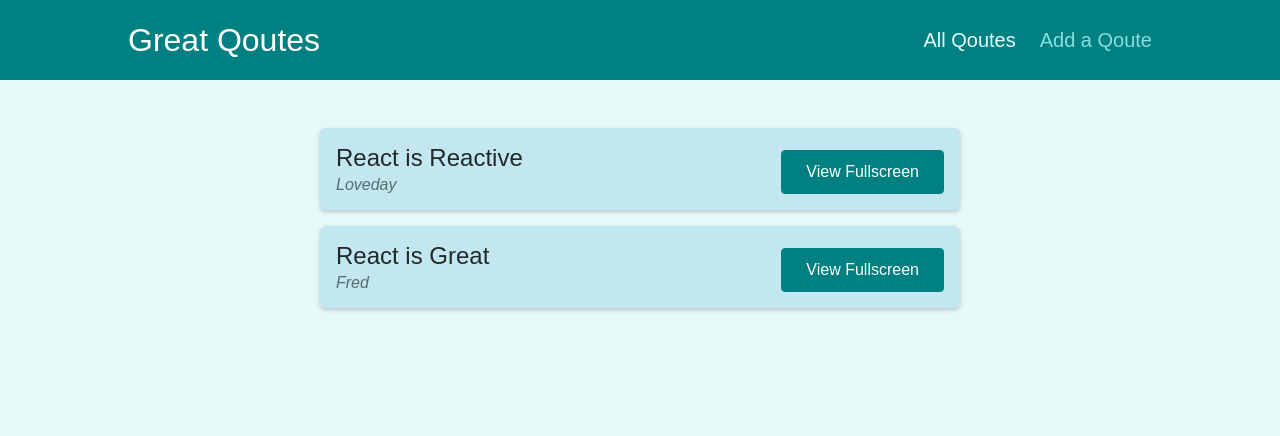
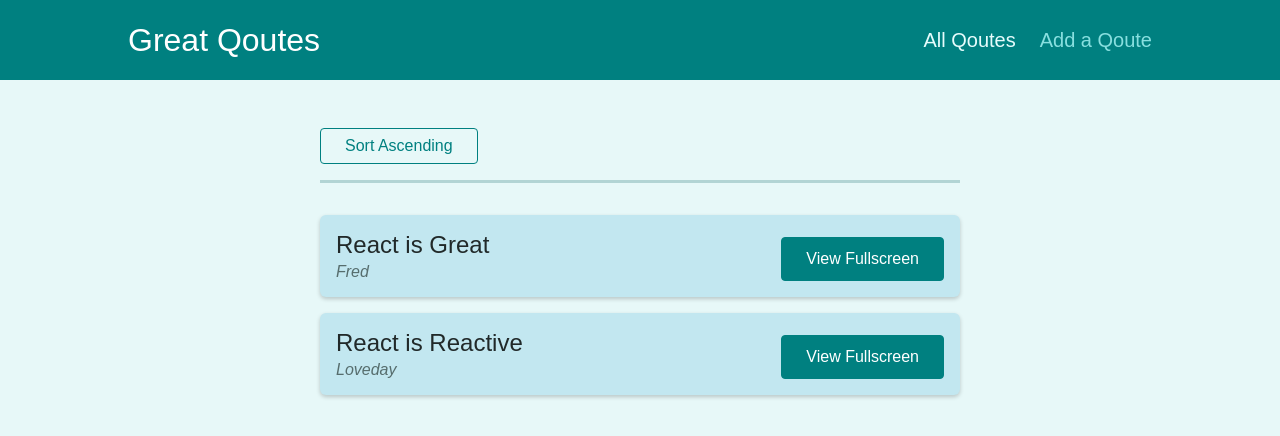
Before and after one commit to Loveday-Alfred/myReactJourney, a React (Create React App) app in the folder routing-routing/practice-project/: page /qoutes in a window 1280 px wide. Shown: the top 436 px of the page. Built offline with nearby package versions, Linux system fonts and the light colour scheme.

Commit message:
dynamic sorting routes

```diff
--- a/routing-routing/practice-project/src/components/quotes/QuoteForm.js
+++ b/routing-routing/practice-project/src/components/quotes/QuoteForm.js
@@ -1,10 +1,13 @@
-import { useRef } from 'react';
+import { useRef, useState } from 'react';
+import { Prompt } from 'react-router-dom';
 
 import Card from '../UI/Card';
 import LoadingSpinner from '../UI/LoadingSpinner';
 import classes from './QuoteForm.module.css';
 
 const QuoteForm = (props) => {
+  const [isEntered, setIsEntered] = useState(false);
+
   const authorInputRef = useRef();
   const textInputRef = useRef();
 
@@ -19,9 +22,19 @@
     props.onAddQuote({ author: enteredAuthor, text: enteredText });
   }
 
+  const finishEnteringHandler = () => {
+    setIsEntered(false);
+  };
+
+  const formFocusedHandler = () => {
+    setIsEntered(true);
+  };
+
   return (
+    <>
+    <Prompt when={isEntered} message={(location) => 'Are u sure u wanna leave, entered data will be lost'} />
     <Card>
-      <form className={classes.form} onSubmit={submitFormHandler}>
+      <form onFocus={formFocusedHandler} className={classes.form} onSubmit={submitFormHandler}>
         {props.isLoading && (
           <div className={classes.loading}>
             <LoadingSpinner />
@@ -37,10 +50,11 @@
           <textarea id='text' rows='5' ref={textInputRef}></textarea>
         </div>
         <div className={classes.actions}>
-          <button className='btn'>Add Quote</button>
+          <button onClick={finishEnteringHandler} className='btn'>Add Quote</button>
         </div>
       </form>
     </Card>
+    </>
   );
 };
 
--- a/routing-routing/practice-project/src/components/quotes/QuoteList.js
+++ b/routing-routing/practice-project/src/components/quotes/QuoteList.js
@@ -1,13 +1,40 @@
 import { Fragment } from 'react';
+import { useHistory, useLocation } from 'react-router-dom';
 
 import QuoteItem from './QuoteItem';
 import classes from './QuoteList.module.css';
 
+const sortQuotes = (quotes, ascending) => {
+  return quotes.sort((quoteA, quoteB) => {
+    if (ascending) {
+      return quoteA.id > quoteB.id ? 1 : -1;
+    } else {
+      return quoteA.id < quoteB.id ? 1 : -1;
+    }
+  });
+};
+
 const QuoteList = (props) => {
+  const history = useHistory();
+  const location = useLocation();
+
+  const queryParams = new URLSearchParams(location.search);
+
+  const isSortingAscending = queryParams.get('sort') === 'asc';
+
+  const sortedQoutes = sortQuotes(props.quotes, isSortingAscending);
+
+  const changeSortingHandler = () => {
+    history.push('/qoutes?sort=' + (isSortingAscending ? 'desc' : 'asc'));
+  };
+
   return (
     <Fragment>
+    <diV className={classes.sorting}>
+       <button onClick={changeSortingHandler}>Sort {isSortingAscending ? 'Descending' : 'Ascending'}</button>
+    </diV>
       <ul className={classes.list}>
-        {props.quotes.map((quote) => (
+        {sortedQoutes.map((quote) => (
           <QuoteItem
             key={quote.id}
             id={quote.id}
--- a/routing-routing/practice-project/src/pages/QouteDetail.js
+++ b/routing-routing/practice-project/src/pages/QouteDetail.js
@@ -1,4 +1,4 @@
-import { Route, useParams } from "react-router-dom";
+import { Link, Route, useParams } from "react-router-dom";
 import Comments from '../components/comments/Comments';
 import HighlightedQuote from '../components/quotes/HighlightedQuote';
 
@@ -18,6 +18,9 @@
     return (
         <>
             <HighlightedQuote text={quote.text} author={quote.author} />
+            <div className="centered">
+               <Link className="btn--flat" to={`/qoutes/${params.qouteId}/comments`}></Link>
+            </div>
             <Route path={`/qoutes/${params.qouteId}/comments`}>
             <Comments />
             </Route>
```
